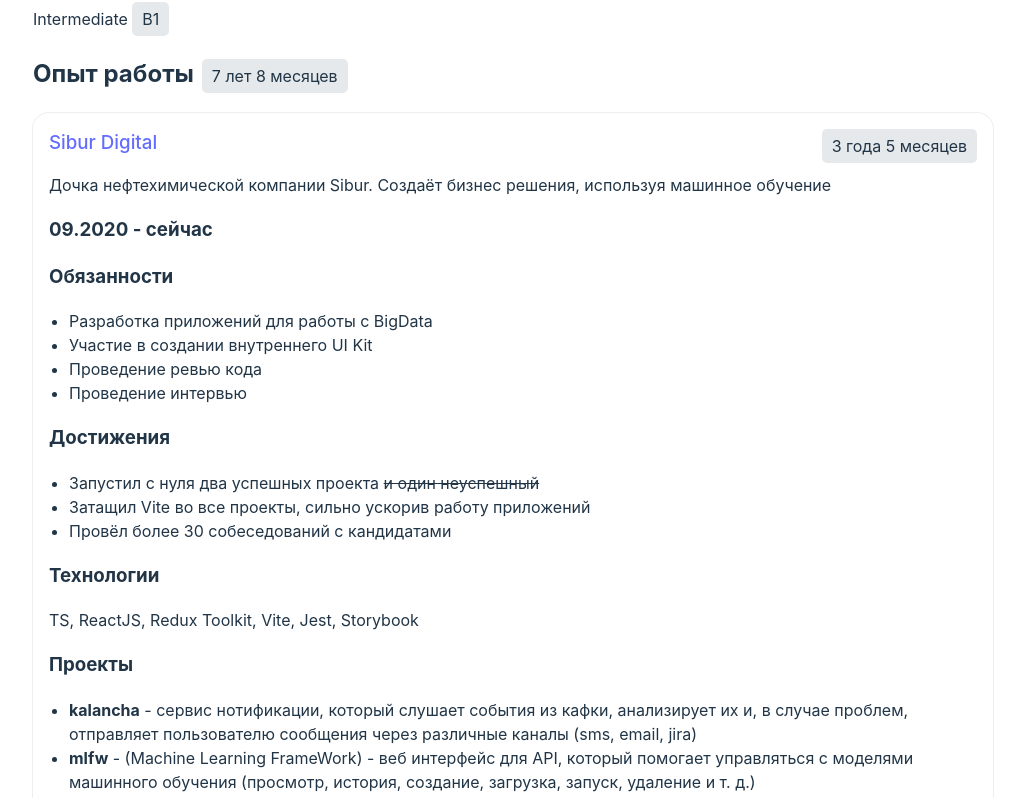
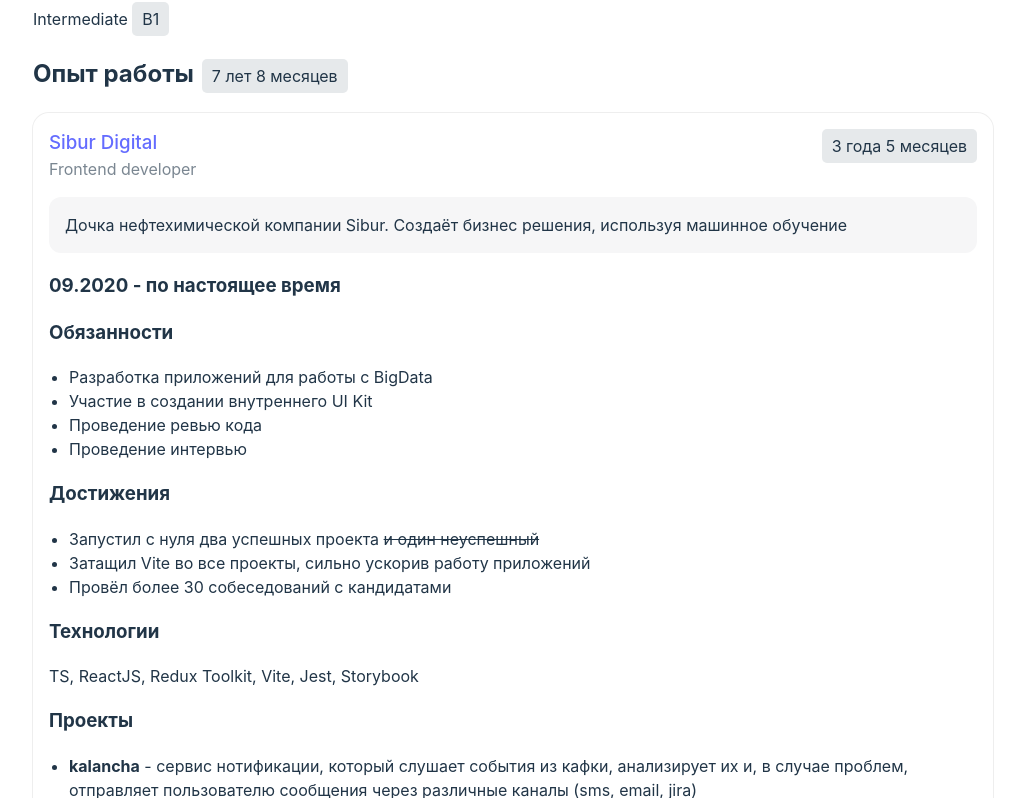
Before and after one commit to walborn/walborn.github.io, a React (Vite) app: page / in a window 1280 px wide. Shown: the part 742-1540 px from the top of the page, without its empty margins (127-1152 px from the left). Built offline with nearby package versions, Linux system fonts and the light colour scheme.

Commit message:
🔥 add forgotten position fix

```diff
--- a/src/App.tsx
+++ b/src/App.tsx
@@ -26,7 +26,7 @@
 
 const periodMonths = ({ from, to }: Period) => [
   formatter.format(from),
-  to ? formatter.format(to) : 'сейчас',
+  to ? formatter.format(to) : 'по настоящее время',
 ].filter(Boolean).join(' - ')
 
 const periodformatDuration = ({ from, to }: Period) => formatDuration(diffMonths(from, to || new Date()))
@@ -91,7 +91,8 @@
       {
         resume.experiences.map(work => (
           <section className={styles.work}>
-            <h3>{work.name}</h3>
+            <h3 className={styles.name}>{work.name}</h3>
+            <div className={styles.position}>{work.position}</div>
             <div className={styles.description}>{work.description}</div>
             <h3 className={styles.period}>{periodMonths(work.period)}</h3>
             <div className={clsx(styles.code, styles.duration)}>{periodformatDuration(work.period)}</div>
--- a/src/index.module.scss
+++ b/src/index.module.scss
@@ -53,18 +53,35 @@
   padding: 1rem 1rem 1rem 1rem;
   border-radius: 1rem;
   box-shadow: var(--color-shadow) 0px 0px 0px 1px;
+
   h3:first-child {
     margin: 0;
     padding: 0 200px 1rem 0;
   }
+
+  h3.name {
+    padding-bottom: 0;
+  }
+  .position {
+    padding-bottom: 1rem;
+    color: var(--color-text-soft);
+  }
+
   .duration {
     position: absolute;
     top: 1rem;
     right: 1rem;
   }
   .description {
-    margin-bottom: 1rem;
-    color: var(--color-text);
+    // margin-bottom: 1rem;margin-bottom
+    position: relative;
+    padding: 1rem;
+    background-color: var(--color-background-soft);
+    border-radius: 12px;
+    transition: border-color .25s,background-color .25s;
+    > div:not(:last-child) {
+      padding-bottom: 0.5rem;
+    }
   }
 }
 
--- a/src/resume/boris.yuzhakov.tsx
+++ b/src/resume/boris.yuzhakov.tsx
@@ -33,7 +33,7 @@
     {
       name: <a href="https://www.sibur.digital/">Sibur Digital</a>,
       description: 'Дочка нефтехимической компании Sibur. Создаёт бизнес решения, используя машинное обучение',
-      position: 'frontend developer',
+      position: 'Frontend developer',
       period: { from: new Date(2020, 8) },
       responsibilities: [
         'Разработка приложений для работы с BigData',
@@ -55,7 +55,7 @@
     {
       name: <a href="https://www.linkedin.com/company/altarix/">Altarix</a>,
       description: 'Компания, занимающаяся городскими сервисами, использующими BigData',
-      position: 'frontend teamlead',
+      position: 'Frontend teamlead',
       period: { from: new Date(2016, 5), to: new Date(2020, 8) },
       responsibilities: [
         'Управление командой 3+ человек',
```
